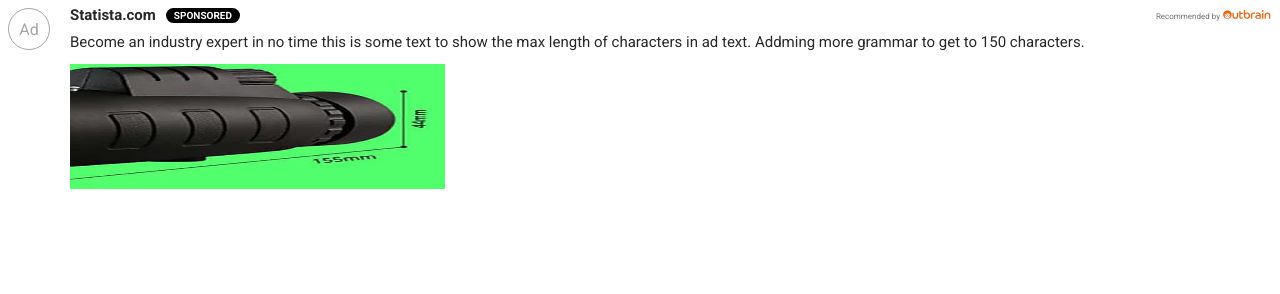
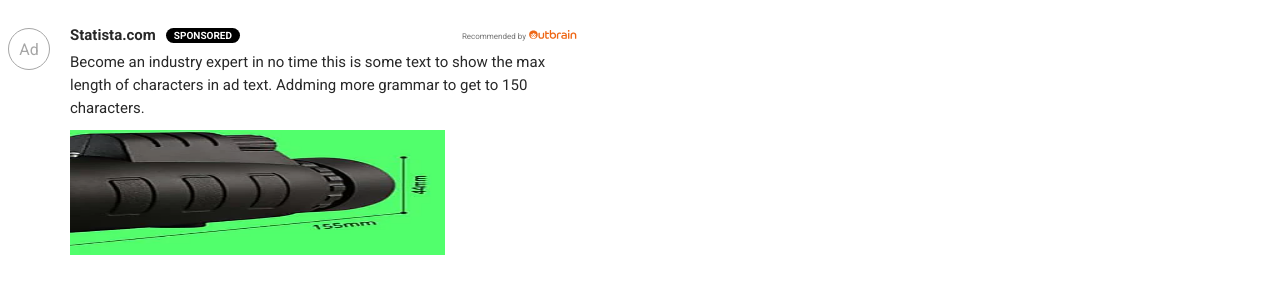
Before and after one commit to gabrielwillemann/t-outbrain-ads, a website: page src/outbrain-v2.html in a window 1280 px wide. Drawn offline with Linux system fonts and the light colour scheme.

Commit message:
Updating

```diff
--- a/src/outbrain-v2.html
+++ b/src/outbrain-v2.html
@@ -10,10 +10,15 @@
         font-family: Roboto;
       }
       .slot {
-        /* width: 570px; */
+        width: 570px;
       }
       .container {
         display: flex;
+        padding: 20px 0 20px 0;
+      }
+      .container:hover {
+        background-color: rgb(248, 249, 249);
+        cursor: pointer;
       }
       .author {
         margin-right: 20px;
```
